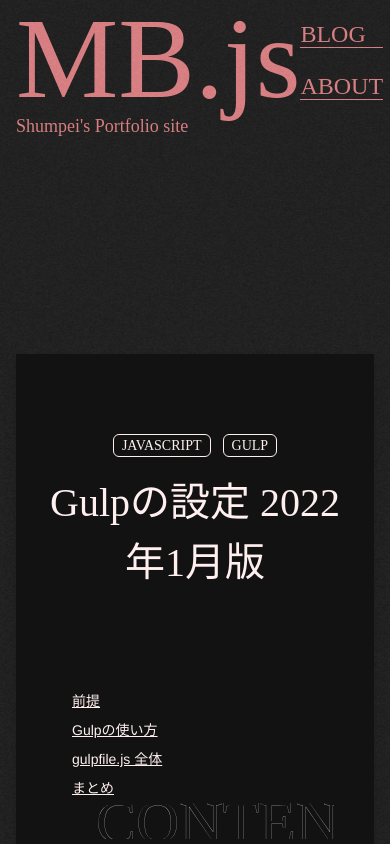
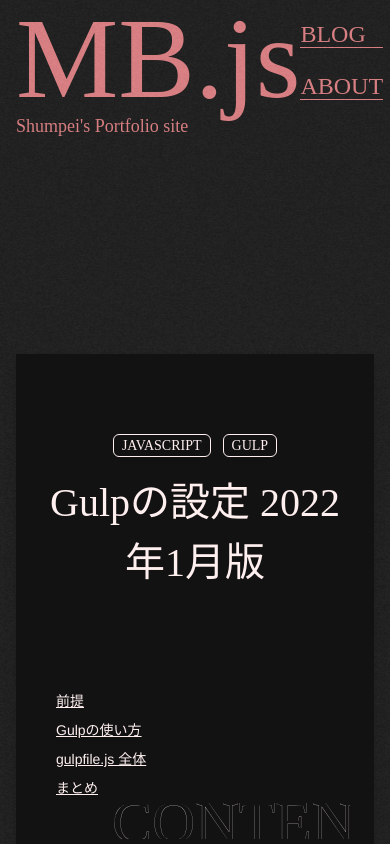
Before and after one commit to Shumpei0111/MBJS-2023, a Next.js app: page /articles/gulp-setting-2022-01ver in a window 390 px wide. Shown: the top 844 px of the page. Built offline with nearby package versions, Linux system fonts and the light colour scheme; a web font is replaced by a local one.

Commit message:
feat: 記事ページの余白調整

```diff
--- a/src/pages/articles/[slug].tsx
+++ b/src/pages/articles/[slug].tsx
@@ -55,7 +55,7 @@ const BlogPost: NextPage<InferGetStaticPropsType<typeof getStaticProps>> = ({
     <DefaultLayout>
       <SeoMeta pageTitle={title} pagePath={`articles/${slug}`} />
       <div className="max-w-[800px] mx-auto pt-20">
-        <article className="bg-black text-white px-8 md:px-16 py-20 z-[100] relative drop-shadow-lg">
+        <article className="bg-black text-white px-4 md:px-16 py-20 z-[100] relative drop-shadow-lg">
           <TransitionItem transitionIndex={0}>
             {tags && Array.isArray(tags) && (
               <ul className="flex gap-x-3 justify-center">
```
